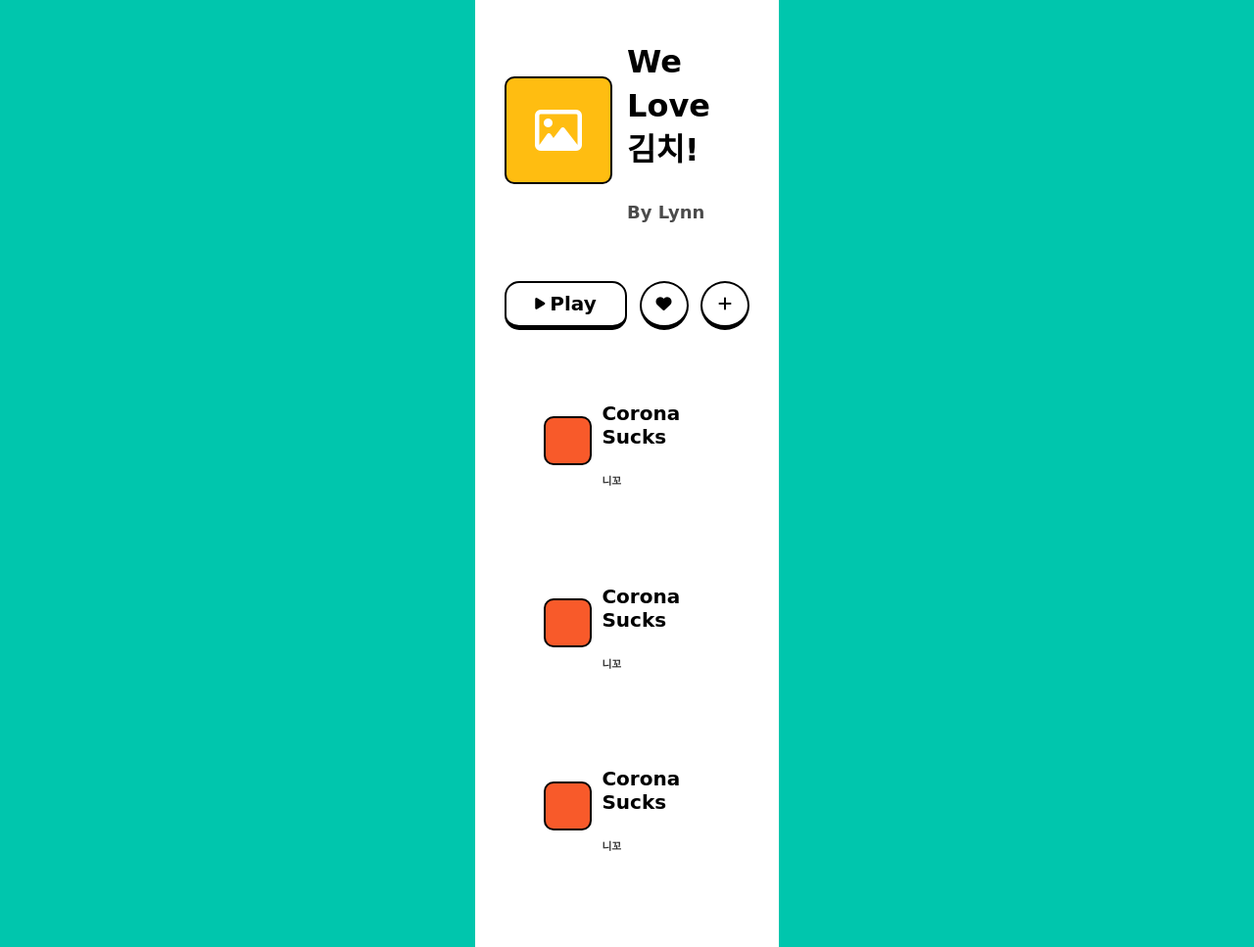
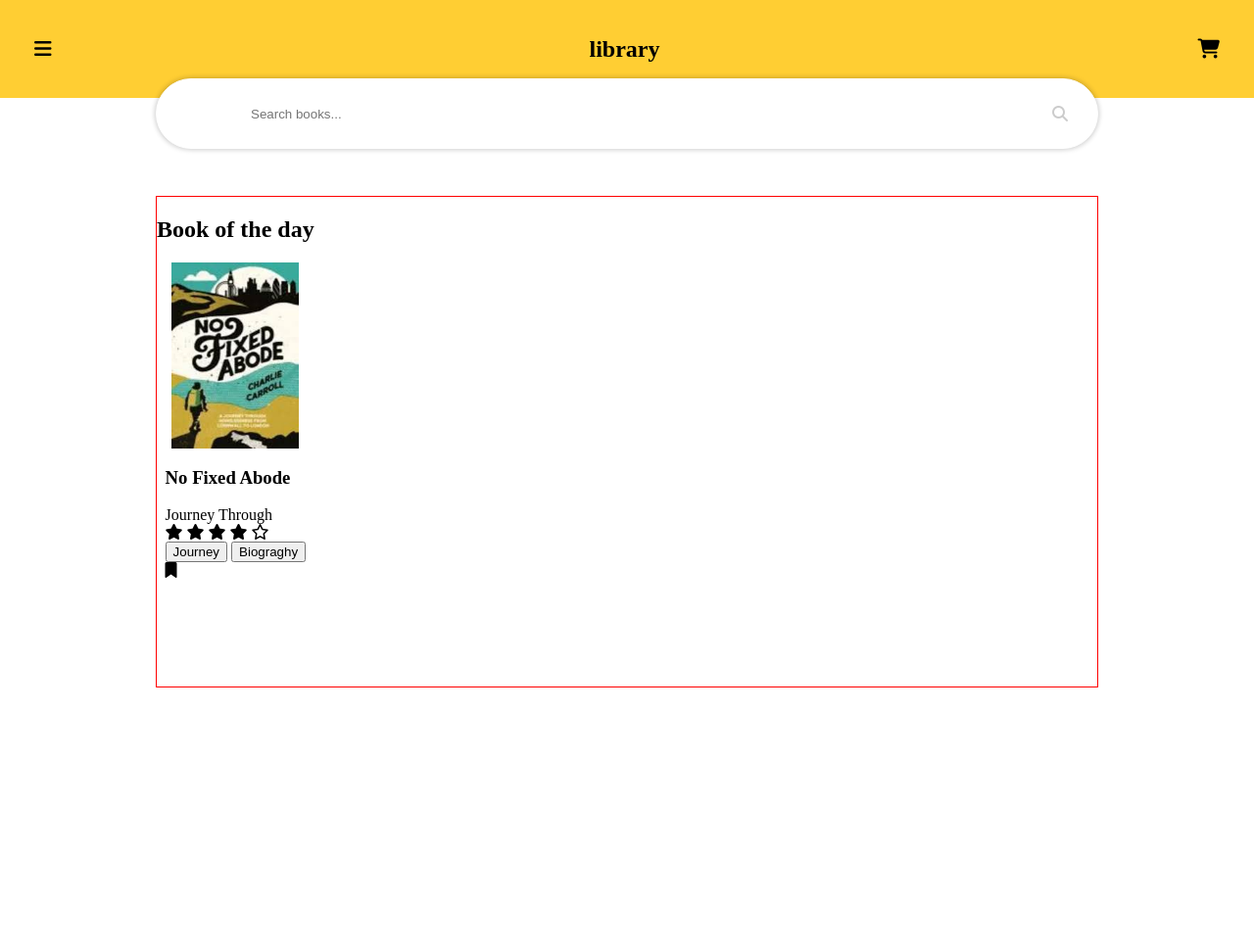
Before and after one commit to yyyn012/Kokoa-challenges, a plain HTML site: page index.html in a window 1280 px wide. Shown: the whole page at 98% size. After the commit the page ends 800 px from the top, so only its background shows below. Drawn offline with Linux system fonts and the light colour scheme; a web font is replaced by a local one.

Commit message:
book challenge

```diff
--- a/index.html
+++ b/index.html
@@ -3,121 +3,56 @@
   <head>
     <meta charset="UTF-8" />
     <meta name="viewport" content="width=device-width, initial-scale=1.0" />
+    <link rel="stylesheet" href="style.css" />
     <script
       src="https://kit.fontawesome.com/7156c50ef7.js"
       crossorigin="anonymous"
     ></script>
-    <link rel="stylesheet" href="style.css" />
-    <title>Document</title>
+    <title>library</title>
   </head>
   <body>
-    <!-- <header>
-      <div><i class="fa-solid fa-x"></i></div>
-      <span>Playlist</span>
+    <header>
+      <i class="fa-solid fa-bars"></i>
+      <h2>library</h2>
+      <i class="fa-solid fa-cart-shopping"></i>
     </header>
 
-    <div class="current-playing">
-      <div class="mountain borderRadius">
-        <i class="fa-regular fa-image"></i>
-      </div>
-      <div class="title">
-        <span>Random</span>
-        <span>Love</span>
-        <h3>by Divay Kapoor</h3>
-      </div>
+    <div class="search">
+      <input type="text" placeholder="Search books..." maxlength="50" />
+      <i class="fa-solid fa-magnifying-glass"></i>
     </div>
 
-    <div class="button-area">
-      <div class="play borderWidth">
-        <i class="fa-solid fa-play"></i>
-        <h2>Play</h2>
+    <div class="main">
+      <div class="bookDay">
+        <div class="bookDay-wrap">
+          <h2>Book of the day</h2>
+          <img src="/img/no fixed abode.jpg" alt="no fixed abode" />
+          <div class="bookDayInfo">
+            <h3>No Fixed Abode</h3>
+            <span>Journey Through</span>
+            <div class="star">
+              <i class="fa-solid fa-star"></i>
+              <i class="fa-solid fa-star"></i>
+              <i class="fa-solid fa-star"></i>
+              <i class="fa-solid fa-star"></i>
+              <i class="fa-regular fa-star"></i>
+            </div>
+            <div class="btn">
+              <button>Journey</button>
+              <button>Biograghy</button>
+            </div>
+            <div class="bookMark">
+              <i class="fa-solid fa-bookmark"></i>
+            </div>
+            <div class="bookNow"></div>
+          </div>
+        </div>
       </div>
-      <div class="heart">
-        <i class="fa-regular fa-heart"></i>
+
+      <div class="popular-authors">
+        <div class="authorsImg"></div>
+        <div class="authorsInfo"></div>
       </div>
-      <div class="plus">
-        <i class="fa-solid fa-plus"></i>
-      </div>
-    </div>
-
-    <ul class="musicPlaylist">
-      <li>
-        <div class="colors"></div>
-        <div class="text">
-          <h3>Matargasti</h3>
-          <span>Mohit Chauhan</span>
-        </div>
-      </li>
-      <li>
-        <div class="colors"></div>
-        <div class="text">
-          <h3>Attitude</h3>
-          <span>Lewis OfMan Attitude</span>
-        </div>
-      </li>
-      <li>
-        <div class="colors"></div>
-        <div class="text">
-          <h3>Try Everything</h3>
-          <span>Shakira Zootopia</span>
-        </div>
-      </li>
-      <li>
-        <div class="colors"></div>
-        <div class="text">
-          <h3>Sunflower</h3>
-          <span>Joseph Vincent Sunflower</span>
-        </div>
-      </li>
-    </ul> -->
-
-    <div class="wrapper">
-      <header>
-        <i class="fas fa-times"></i>
-        <h1>Playlist</h1>
-      </header>
-      <main>
-        <section class="main-song">
-          <div class="main-song__cover">
-            <i class="far fa-image fa-3x"></i>
-          </div>
-          <div class="main-song__data">
-            <h3 class="main-song__title">We Love 김치!</h3>
-            <h5 class="main-song__author">By Lynn</h5>
-          </div>
-        </section>
-        <section class="btns">
-          <span class="btns__btn btns__btn--big">
-            <i class="fas fa-play fa-xs"></i>
-            <span>Play</span>
-          </span>
-          <span class="btns__btn"><i class="fas fa-heart"></i></span>
-          <span class="btns__btn"><i class="fas fa-plus"></i></span>
-        </section>
-        <ul class="song-list">
-          <li class="song-list__song">
-            <div class="song-list__cover"></div>
-            <div class="song-list__data">
-              <h5>Corona Sucks</h5>
-              <h6>니꼬</h6>
-            </div>
-          </li>
-          <li class="song-list__song">
-            <div class="song-list__cover"></div>
-            <div class="song-list__data">
-              <h5>Corona Sucks</h5>
-              <h6>니꼬</h6>
-            </div>
-          </li>
-          <li class="song-list__song">
-            <div class="song-list__cover"></div>
-            <div class="song-list__data">
-              <h5>Corona Sucks</h5>
-              <h6>니꼬</h6>
-            </div>
-          </li>
-        </ul>
-      </main>
     </div>
   </body>
 </html>
--- a/style.css
+++ b/style.css
@@ -1,313 +1,82 @@
-/* body {
-  border: 5px solid #00c6ad;
-  height: 820px;
-  width: 350px;
+body {
+  position: relative;
+  padding: 0;
+  margin: 0;
+  height: 100vh;
   display: flex;
   justify-content: center;
   align-items: center;
   flex-direction: column;
-  padding: 30px;
 }
 
 header {
-  width: 100%;
-  height: 80px;
-  display: flex;
-  flex-direction: row;
-  justify-content: space-around;
-}
-
-.fa-x {
-  font-size: 30px;
-  font-weight: bold;
-  line-height: 80px;
-}
-
-header > span {
-  display: inline-block;
-  width: 250px;
-  padding-right: 30px;
-  font-size: 30px;
-  font-weight: bold;
-  line-height: 80px;
-  text-align: center;
-}
-
-.current-playing {
-  display: flex;
-  flex-direction: row;
-  justify-content: space-between;
-  align-items: center;
-  width: 100%;
-  padding-top: 20px;
-}
-
-.mountain {
-  width: 140px;
-  height: 140px;
-  border: 2px solid #000;
-  border-radius: 20px;
-  display: flex;
-  justify-content: center;
-  align-items: center;
-  background-color: #ffbd11;
-}
-
-.mountain > .fa-image {
-  font-size: 50px;
-  color: #fff;
-}
-
-.current-playing > .title > span {
-  font-size: 40px;
-  font-weight: bold;
-  display: flex;
-  justify-content: center;
-  flex-direction: column;
-  line-height: 45px;
-}
-
-.button-area {
-  width: 100%;
-  height: 80px;
+  position: absolute;
+  top: 0;
+  background-color: #ffce33;
+  width: 100vw;
+  height: 100px;
   display: flex;
   justify-content: space-between;
   align-items: center;
   flex-direction: row;
-  padding-top: 40px;
 }
 
-.button-area > div {
-  border: 2px solid #000;
-  border-width: 2px 3px 6px 3px;
+header > i {
+  padding: 0 35px;
+  font-size: 20px;
 }
 
-.button-area > .play {
-  width: 160px;
-  height: 60px;
-  border-radius: 15px;
+.search {
+  position: absolute;
+  top: 80px;
   display: flex;
   justify-content: center;
   align-items: center;
+  width: 75vw;
+  height: 70px;
+  border: 1px solid #fff;
+  border-radius: 40px;
+  background-color: #fff;
+  box-shadow: 0 0 5px 1px rgba(0.2, 0.2, 0.2, 0.2);
 }
 
-.play > .fa-play {
-  font-size: 20px;
+.search > input {
+  border: none;
+  width: 60vw;
+  height: 65px;
+  outline: none;
 }
 
-.play > h2 {
-  margin-left: 10px;
-  font-size: 28px;
+.search > input:focus {
+  outline: none;
 }
 
-.heart,
-.plus {
-  width: 60px;
-  height: 60px;
-  border-radius: 50%;
+.search > i {
+  position: absolute;
+  right: 30px;
+  cursor: pointer;
+  color: #ccc;
+}
+
+.main {
+  position: absolute;
+  border: 1px solid red;
+  width: 75vw;
+  height: 500px;
+  top: 200px;
+}
+
+.bookDay-wrap {
+  position: absolute;
+  top: 0;
   display: flex;
-  justify-content: center;
+  flex-direction: column;
+  justify-content: space-evenly;
   align-items: center;
 }
 
-.heart > i,
-.plus > i {
-  font-size: 30px;
-}
-
-ul {
-  list-style: none;
+.bookDay-wrap > img {
+  width: 130px;
+  height: 190px;
   padding: 0;
 }
-
-.musicPlaylist {
-  display: flex;
-  flex-direction: column;
-  justify-content: space-between;
-  align-items: left;
-  width: 100%;
-  padding-top: 10px;
-}
-
-.musicPlaylist > li {
-  width: 100%;
-  height: 80px;
-  display: flex;
-  justify-items: space-evenly;
-  align-items: center;
-  padding-bottom: 20px;
-}
-
-.musicPlaylist > li > .colors {
-  width: 60px;
-  height: 60px;
-  border: 2px solid #000;
-  border-radius: 10px;
-  display: flex;
-  justify-content: space-evenly;
-  flex-direction: row;
-  margin-right: 15px;
-}
-
-.musicPlaylist > li:nth-child(1) > .colors {
-  background-color: #f85a2a;
-}
-
-.musicPlaylist > li:nth-child(2) > .colors {
-  background-color: #ff8bbc;
-}
-
-.musicPlaylist > li:nth-child(3) > .colors {
-  background-color: #1947e5;
-}
-
-.musicPlaylist > li:nth-child(4) > .colors {
-  background-color: #00c6ad;
-}
-
-.text {
-  padding-bottom: 10px;
-}
-
-.text > h3 {
-  font-size: 25px;
-  line-height: 1px;
-} */
-
-@import url("https://fonts.googleapis.com/css2?family=Baloo+Tamma+2:wght@400;600;700&display=swap");
-* {
-  box-sizing: border-box;
-}
-
-body {
-  font-family: "Baloo Tamma 2", cursive;
-  background-color: #00c6ad;
-  display: flex;
-  justify-content: center;
-  align-items: center;
-  height: 100vh;
-}
-
-.wrapper {
-  background-color: white;
-  width: 310px;
-  padding: 50px 30px 15px 30px;
-}
-
-header {
-  display: flex;
-  justify-content: center;
-  position: relative;
-  margin-bottom: 50px;
-}
-
-header i {
-  position: absolute;
-  top: -5px;
-  left: 0;
-  font-size: 28px;
-}
-
-h1 {
-  font-weight: 600;
-  font-size: 24px;
-}
-
-.main-song {
-  display: flex;
-  flex-wrap: wrap;
-  justify-content: space-between;
-  align-items: center;
-}
-
-.main-song__cover {
-  width: 110px;
-  height: 110px;
-  background-color: #ffbd11;
-  display: flex;
-  justify-content: center;
-  align-items: center;
-  border: 2px solid black;
-  border-radius: 10px;
-  margin-right: 0px;
-}
-
-.main-song__cover i {
-  color: white;
-}
-
-.main-song__data {
-  width: 50%;
-}
-
-.main-song__title {
-  font-size: 32px;
-  font-weight: 700;
-  margin-bottom: 10px;
-  line-height: 1.4;
-}
-
-.main-song__author {
-  font-size: 18px;
-  font-weight: 600;
-  opacity: 0.7;
-}
-
-.btns {
-  display: flex;
-  justify-content: space-between;
-  margin-top: 30px;
-  margin-bottom: 40px;
-}
-
-.btns__btn {
-  display: flex;
-  justify-content: center;
-  align-items: center;
-  border: 2px solid black;
-  border-bottom-width: 5px;
-  border-radius: 50%;
-  width: 50px;
-  height: 50px;
-}
-
-.btns__btn--big {
-  width: 50%;
-  font-size: 18px;
-  font-weight: 600;
-  border-radius: 15px;
-}
-
-.btns__btn--big span {
-  margin-left: 5px;
-  font-size: 20px;
-}
-
-.song-list__song {
-  display: flex;
-  align-items: center;
-  margin-bottom: 40px;
-}
-.song-list__cover {
-  width: 50px;
-  height: 50px;
-  background-color: #f85a2a;
-  border: 2px solid black;
-  border-radius: 10px;
-  margin-right: 10px;
-}
-
-.song-list__data h5 {
-  font-size: 20px;
-  font-weight: 700;
-  margin-bottom: 5px;
-}
-
-.song-list__data h6 {
-  opacity: 0.8;
-}
-
-.song-list {
-  display: flex;
-  flex-direction: column;
-}
```
Also changed, not shown: img/cosmos.jpg (added), img/hold still.jpg (added), img/junble book2.jpg (added), img/jungle book.jpg (added), img/no fixed abode.jpg (added).
